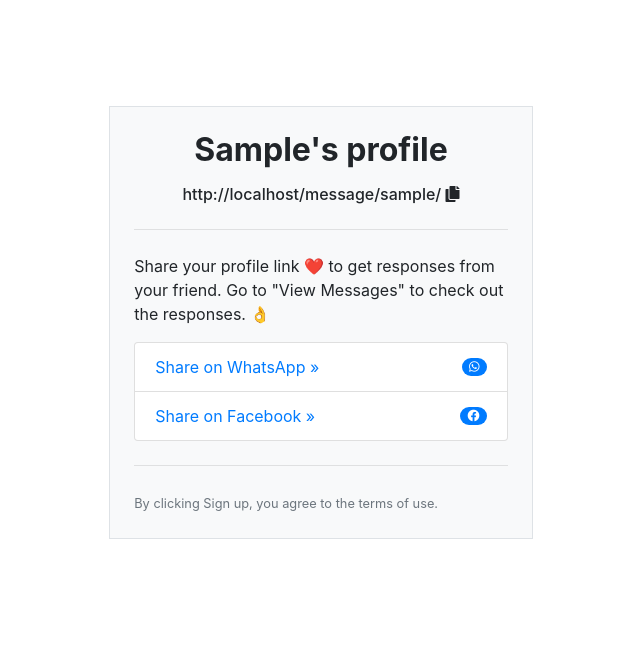
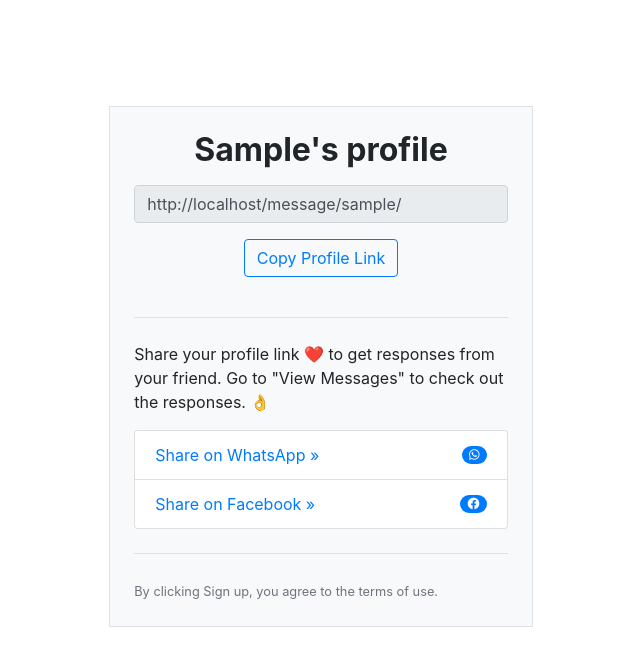
Before and after one commit to Afeez1131/Anonymous-v1, a Django app: page /profile/ in a window 1280 px wide. Shown: the part 56-723 px from the top of the page, without its empty margins (319-959 px from the left). Run offline with Django 3.2, Linux system fonts and the light colour scheme; the visitor is signed in with stand-in values (Sample User, id 1); some libraries are stand-ins or nearby versions.

Commit message:
solved Review and Message

```diff
--- a/anonymous/templates/user_profile.html
+++ b/anonymous/templates/user_profile.html
@@ -11,7 +11,13 @@
             <h2 class="h1-responsive font-weight-bold text-center">{{user.username|title}}'s profile</h2>
           </div>
 
-              <h6 class=" text-center" id='usrname' onclick="copyToClipboard('#usrname')">{{ request.scheme }}://{{ request.META.HTTP_HOST }}{{user.get_absolute_url}} <i class="fa fa-copy m-l-7"></i></h6>
+          <div class="form-group">
+            <input type="text" class="form-control" value="{{request.scheme}}://{{request.META.HTTP_HOST}}{% url 'message' request.user %}" id="url" readonly>
+            </div>
+            <!-- The button used to copy the text -->
+            <div class="d-flex justify-content-center">
+            <button class="btn btn-outline-primary mb-3 " onclick="copyToClipboard('#usrname')">Copy Profile Link</button></div>
+
               <hr class="my-4">
           <p>Share your profile link ❤️ to get responses from your friend. Go to "View Messages" to check out the responses. 👌</p>
           <ul class="list-group">
--- a/anonymous/views.py
+++ b/anonymous/views.py
@@ -97,7 +97,13 @@ def ReviewView(request):
     template_name = "review.html"
     paginator = Paginator(reviews, 5)
     page_number = request.GET.get('page')
-    page_obj = paginator.get_page(page_number)
+    try:
+        page_obj = paginator.get_page(page_number)
+    except PageNotAnInteger:
+        page_obj = paginator.page(page_number)
+
+    except EmptyPage:
+        page_obj = paginator.page(paginator.num_pages)
 
     return render(request, template_name, {'page_obj': page_obj})
 
@@ -118,4 +124,5 @@ def AddReview(request):
             name=name, review=review, occupation=occupation)
         new_review.save()
         messages.success(request, 'Review submitted successfully')
+        return redirect('review')
     return render(request, 'add_review.html', {})
--- a/project/settings.py
+++ b/project/settings.py
@@ -30,8 +30,9 @@ SECRET_KEY = os.getenv('SECRET_KEY')
 # SECURITY WARNING: don't run with debug turned on in production!
 DEBUG = False
 
-ALLOWED_HOSTS = ["anonymousng.herokuapp.com", "localhost", "127.0.0.1",]
+ALLOWED_HOSTS = ["anonymousng.herokuapp.com", "localhost", "127.0.0.1", ]
 
+# ALLOWED_HOSTS = [ ]
 
 # Application definition
 
```
Also changed, not shown: anonymous/templates/navbar.html (+6 -1 lines), anonymous/templates/review.html (+4 -3 lines), anonymous/migrations/0001_initial.py (added), review/migrations/0001_initial.py (added).
